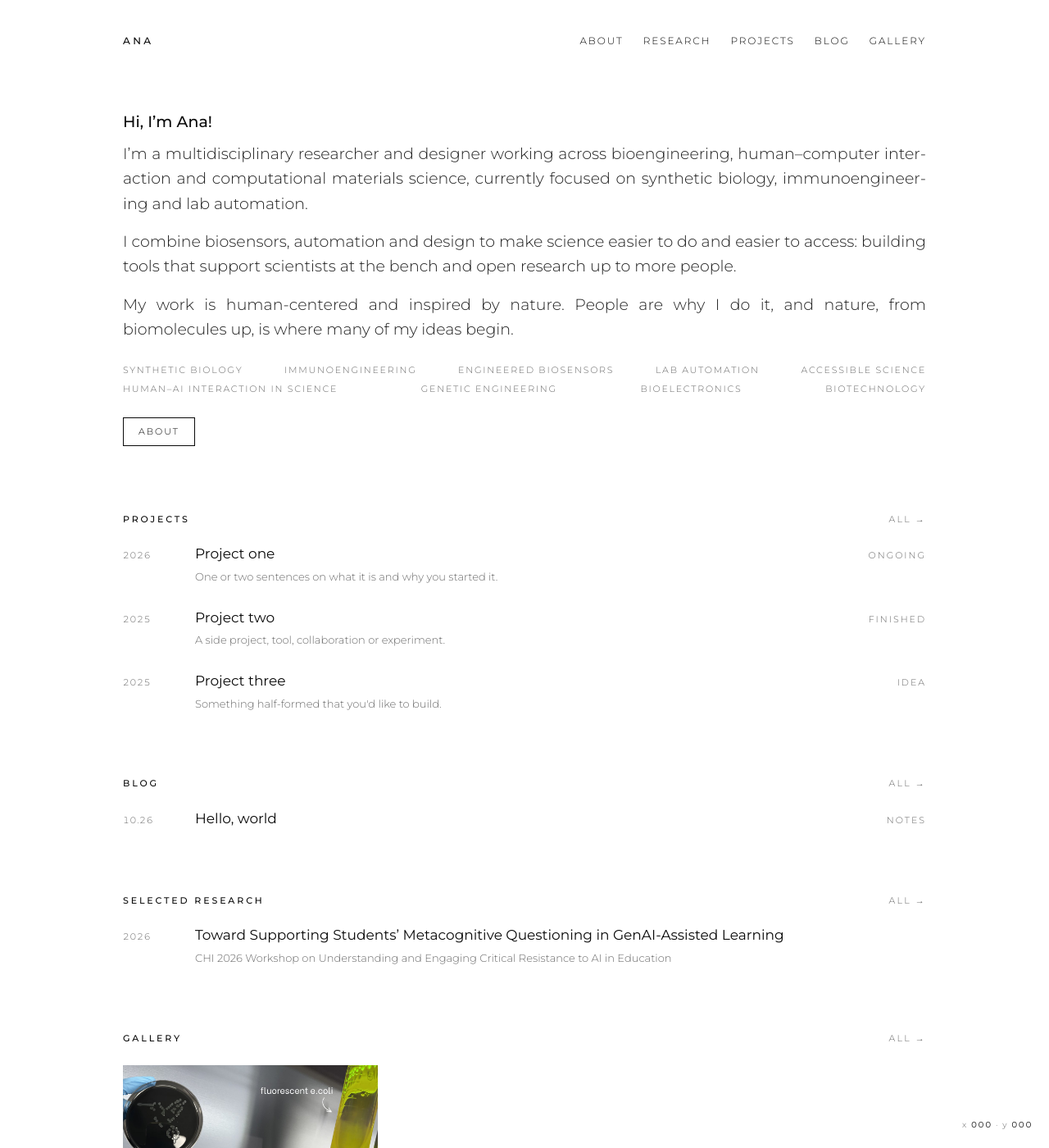
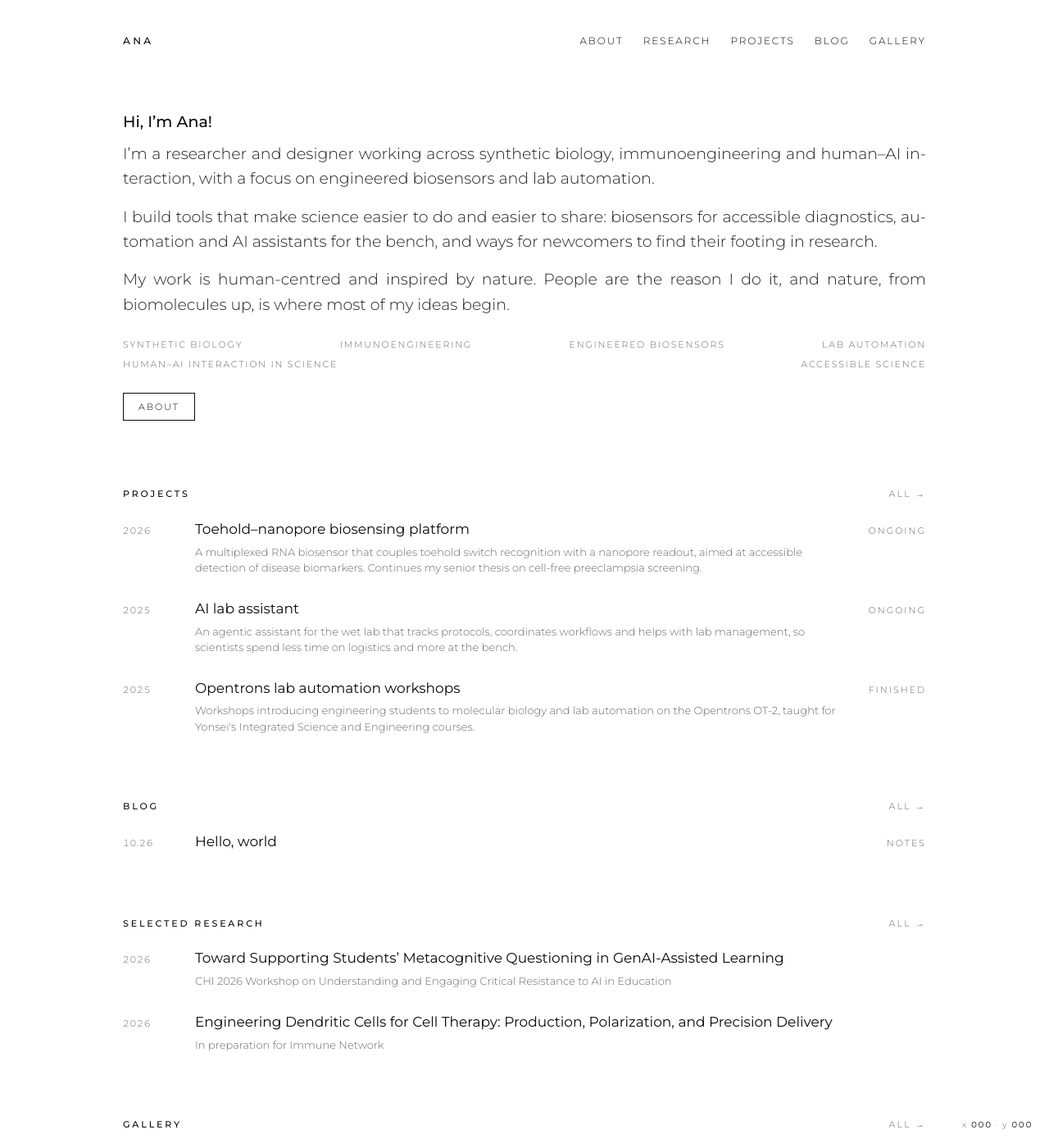
Before and after one commit to aairehtuele/arkana, a Jekyll site: the page built from index.html, in a window 1280 px wide and 1400 px high. Shown: the whole window at 82% size. Built offline with Jekyll 4.4.1, drawn with Linux system fonts in a browser that asks for light colours.

Commit message:
Fill in homepage intro, contact details, projects and publications
Co-Authored-By: Claude Fable 5.1 <noreply@anthropic.com>
Claude-Session: https://claude.ai/code/session_01K7kSkMVmseGRbdRETtVsAL

```diff
--- a/_config.yml
+++ b/_config.yml
@@ -1,8 +1,8 @@
 # ─── Your details (edit these) ───────────────────────────────
 title: "Ana"
-tagline: "Multidisciplinary researcher and designer in bioengineering and lab automation"
-description: "Personal website of Ana, a multidisciplinary researcher and designer working in bioengineering and lab automation — research, writing and creative work."
-email: "you@example.com"
+tagline: "Researcher and designer in synthetic biology, biosensors and lab automation"
+description: "Personal website of Ana, a researcher and designer working in synthetic biology, immunoengineering and lab automation — research, writing and creative work."
+email: "anastasia.rkh@yonsei.ac.kr"
 location: "Seoul, KR"
 
 # Social links — leave blank ("") to hide
@@ -10,7 +10,7 @@ links:
   github: "aairehtuele"
   scholar: ""        # full Google Scholar URL
   orcid: ""          # e.g. 0000-0000-0000-0000
-  linkedin: ""       # full URL
+  linkedin: "https://www.linkedin.com/in/anastasia-arkhipenkova"       # full URL
   instagram: ""      # username
 
 # ─── Site settings ───────────────────────────────────────────
--- a/_data/interests.yml
+++ b/_data/interests.yml
@@ -3,8 +3,5 @@
 - Immunoengineering
 - Engineered biosensors
 - Lab automation
+- Human–AI interaction in science
 - Accessible science
-- Human–AI interaction in science
-- Genetic engineering
-- Bioelectronics
-- Biotechnology
--- a/_data/projects.yml
+++ b/_data/projects.yml
@@ -1,22 +1,22 @@
 # One entry per project. Newest first.
 # status: ongoing / finished / idea
-- title: "Project one"
-  description: "One or two sentences on what it is and why you started it."
+- title: "Toehold–nanopore biosensing platform"
+  description: "A multiplexed RNA biosensor that couples toehold switch recognition with a nanopore readout, aimed at accessible detection of disease biomarkers. Continues my senior thesis on cell-free preeclampsia screening."
   year: 2026
   status: ongoing
-  tags: "Biosensors · Design"
+  tags: "Biosensors · Synthetic biology"
   link: ""
 
-- title: "Project two"
-  description: "A side project, tool, collaboration or experiment."
+- title: "AI lab assistant"
+  description: "An agentic assistant for the wet lab that tracks protocols, coordinates workflows and helps with lab management, so scientists spend less time on logistics and more at the bench."
+  year: 2025
+  status: ongoing
+  tags: "Human–AI interaction · Lab automation"
+  link: ""
+
+- title: "Opentrons lab automation workshops"
+  description: "Workshops introducing engineering students to molecular biology and lab automation on the Opentrons OT-2, taught for Yonsei's Integrated Science and Engineering courses."
   year: 2025
   status: finished
-  tags: "Writing · Outreach"
+  tags: "Teaching · Lab automation"
   link: ""
-
-- title: "Project three"
-  description: "Something half-formed that you'd like to build."
-  year: 2025
-  status: idea
-  tags: "Bioelectronics"
-  link: ""
--- a/_data/publications.yml
+++ b/_data/publications.yml
@@ -2,7 +2,13 @@
 # To add another, copy a block below and change the text.
 # (title / authors / venue / year / link — link is optional)
 - title: "Toward Supporting Students’ Metacognitive Questioning in GenAI-Assisted Learning"
-  authors: "Yeonsun Yang, Anastasia Arkhipenkova, Jean Y Song"
+  authors: "Yeonsun Yang, Anastasia Arkhipenkova, Jean Y. Song"
   venue: "CHI 2026 Workshop on Understanding and Engaging Critical Resistance to AI in Education"
   year: 2026
   link: "https://yeonsunyang.com/assets/pdf/CHI26_workshop_metacognitive_questioning.pdf"
+
+- title: "Engineering Dendritic Cells for Cell Therapy: Production, Polarization, and Precision Delivery"
+  authors: "S. Francis, A. Arkhipenkova, J. Jeong, K. Chung, H. Kwon, N. Ibrayeva, P. Han"
+  venue: "In preparation for Immune Network"
+  year: 2026
+  link: ""
--- a/index.html
+++ b/index.html
@@ -4,17 +4,17 @@ layout: default
 <section class="hero">
   <h1 class="title">Hi, I’m Ana!</h1>
   <p class="lede">
-    I’m a multidisciplinary researcher and designer working across bioengineering, human–computer
-    interaction and computational materials science, currently focused on synthetic biology,
-    immunoengineering and lab automation.
+    I’m a researcher and designer working across synthetic biology, immunoengineering and
+    human–AI interaction, with a focus on engineered biosensors and lab automation.
   </p>
   <p class="lede">
-    I combine biosensors, automation and design to make science easier to do and easier to access:
-    building tools that support scientists at the bench and open research up to more people.
+    I build tools that make science easier to do and easier to share: biosensors for accessible
+    diagnostics, automation and AI assistants for the bench, and ways for newcomers to find their
+    footing in research.
   </p>
   <p class="lede">
-    My work is human-centered and inspired by nature. People are why I do it, and nature, from
-    biomolecules up, is where many of my ideas begin.
+    My work is human-centred and inspired by nature. People are the reason I do it, and nature, from
+    biomolecules up, is where most of my ideas begin.
   </p>
   <ul class="tags">
     {% for i in site.data.interests %}<li>{{ i }}</li>{% endfor %}
```
